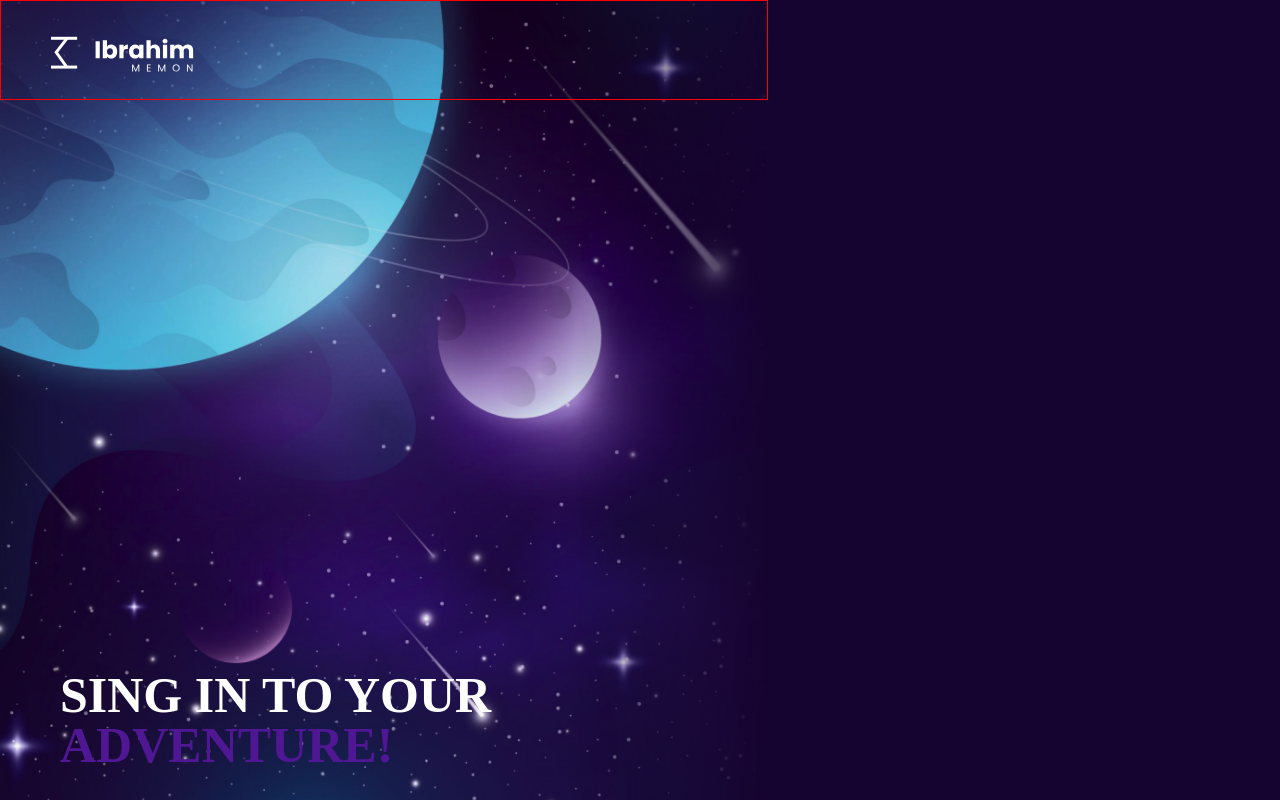
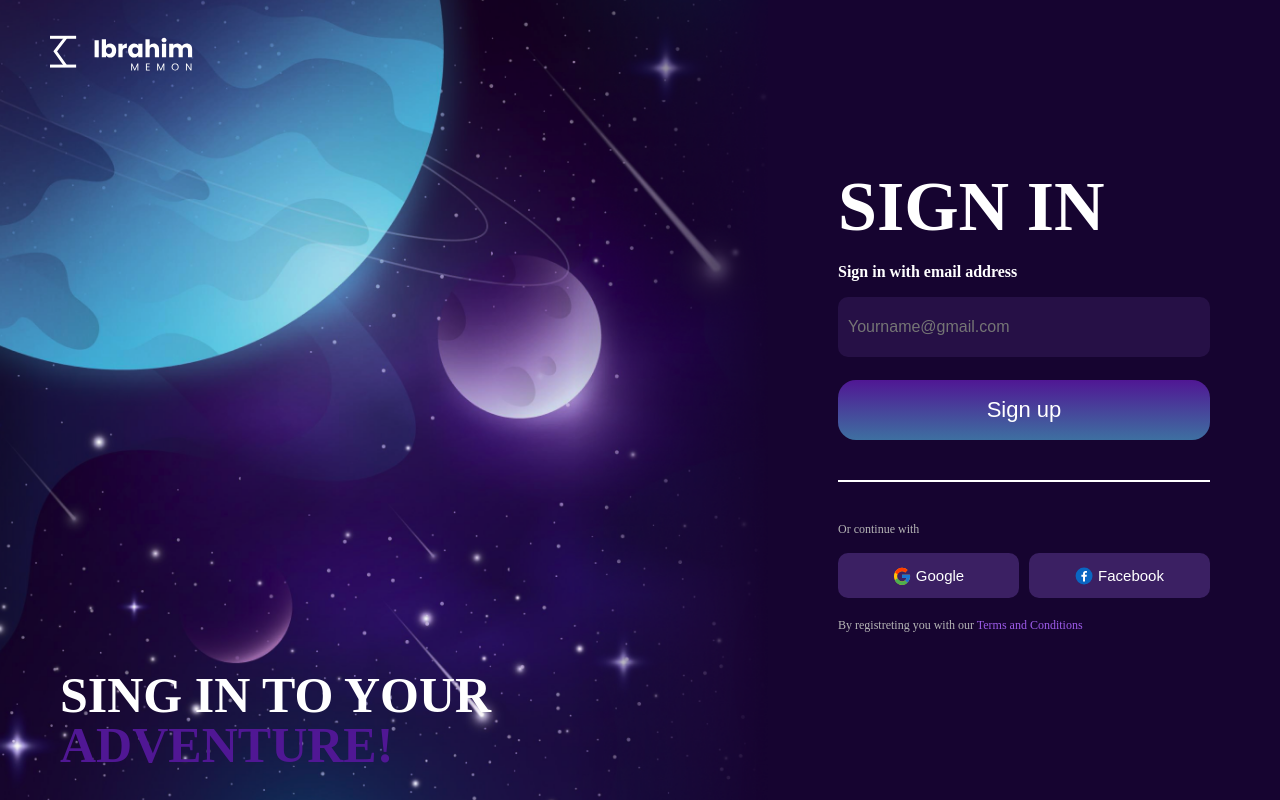
Before and after one commit to Fesantos12/login-Page-galaxia, a plain HTML site: page index.html in a window 1280 px wide. Drawn offline with Linux system fonts and the light colour scheme.

Commit message:
segunda parte feita faltando apenas últimos detalhes

```diff
--- a/assets/CSS/Style.css
+++ b/assets/CSS/Style.css
@@ -1,4 +1,5 @@
-@import url('https://fonts.googleapis.com/css2?family=Poppins:wght@300;400;500;700&display=swap');
+@import url('https://fonts.googleapis.com/css2?family=Poppins:wght@300;400;500;600;700&display=swap');
+
 
 * {
     margin: 0;
@@ -11,7 +12,15 @@ body {
     background-color: #160430;
 }
 
-.container {
+.main-container {
+    width: 100%;
+    height: 100vh;
+    display: flex;
+    align-items: center;
+    justify-content: space-between;
+}
+
+.container-logo {
     width: 60%;
     height: 100vh;
     background-image: url(../img/Background\ Image.png);
@@ -25,7 +34,6 @@ body {
 header {
     width: 100%;
     height: 100px;
-    border: 1px solid red;
     padding-left: 50px;
     padding-top: 30px;
 }
@@ -35,7 +43,7 @@ header {
     height: 45px;
 }
 
-.container h1 {
+.container-logo h1 {
     font-size: 50px;
     font-weight: bold;
     color: white;
@@ -45,6 +53,119 @@ header {
     line-height: 50px;
 }
 
-.container h1 span {
+.container-logo h1 span {
     color:#501794;
 }
+
+/* segunda parte */
+
+.container-form {
+    width: 40%;
+    height: 100vh;
+    padding: 0px 70px;
+    display: flex;
+    flex-direction: column;
+    justify-content: center;
+}
+
+.container-form h2 {
+    font-size: 70px;
+    color: white;
+    font-weight: bold;
+    text-transform: uppercase;
+}
+
+.container-form h4 {
+    margin-top: 16px;
+    font-size: 16px;
+    font-weight: bold;
+    color: white;
+}
+
+.container-form form {
+    width: 100%;
+    display: flex;
+    flex-direction: column;
+    gap: 23px;
+}
+
+.container-form form input {
+    width: 100%;
+    height: 60px;
+    padding: 0px 10px;
+    border-radius: 10px;
+    color: #A4A4A4;
+    background-color: #261046;
+    outline: none;
+    border: none;
+    margin-top: 16px;
+    font-size: 16px;
+}
+
+.container-form form .sign-in {
+    width: 100%;
+    height: 60px;
+    border: none;
+    outline: none;
+    border-radius: 18px;
+    font-size: 22px;
+    color: white;
+    background: linear-gradient(#501794, #3E70A1);
+    cursor: pointer;
+}
+
+.container-form .linha {
+    width: 100%;
+    border: 1px solid white;
+    margin-top: 40px;
+}
+
+.container-form .Or {
+    margin-top: 40px;
+    font-size: 12px;
+    color: #B6B6B6;
+}
+
+.container-form .buttons {
+    width: 100%;
+    margin-top: 16px;
+    display: flex;
+    justify-content: center;
+    align-items: center;
+    gap: 10px;
+}
+
+.container-form .buttons button {
+    width: 100%;
+    height: 45px;
+    border-radius: 10px;
+    color: white;
+    background-color: #3B2063;
+    border: none;
+    outline: none;
+    display: flex;
+    align-items: center;
+    justify-content: center;
+    font-size: 15px;
+    font-weight: 300;
+    gap: 5px;
+    cursor: pointer;
+}
+
+.container-form .buttons button img {
+    width: 18px;
+    height: 18px;
+}
+
+.container-form .by {
+    width: 100%;
+    left: 0;
+    font-size: 12px;
+    color: #B6B6B6;
+    margin-top: 20px;
+    font-weight: 500;
+}
+
+.container-form .by .colorido {
+    color: #9D5CE9;
+}
--- a/index.html
+++ b/index.html
@@ -7,19 +7,33 @@
     <title>Galaxy Login Page | Unker</title>
 </head>
 <body>
+    <div class="main-container">
 
-    <div class="container">
-        <Header>
-            <img class="logo" src="assets/img/Logo.svg" alt="">
-        </Header>
+        <div class="container-logo">
+            <Header>
+                <img class="logo" src="assets/img/Logo.svg" alt="">
+            </Header>
 
-        <h1>sing in to your <br> <span>adventure!</span></h1>
-    </div>
+            <h1>sing in to your <br> <span>adventure!</span></h1>
+        </div>
 
-    <div class="Form">
+        <div class="container-form">
+            <h2>sign in</h2>
+            <h4>Sign in with email address</h4>
+            <form>
+                <input type="email" name="" id="email" placeholder="Yourname@gmail.com">
+                <button class="sign-in">Sign up</button>
+            </form>
+            <span class="linha"></span>
+            <span class="Or">Or continue with</span>
+            <div class="buttons">
+                <button><img src="assets/img/Google Logo.svg" alt="">Google</button>
+                <button><img src="assets/img/Facebook Logo.svg" alt="">Facebook</button>
+            </div>
+            <span class="by">By registreting you with our <span class="colorido">Terms and Conditions</span></span>
+        </div>
 
     </div>
-
 
 
 
```
Also changed, not shown: assets/img/Facebook Logo.svg (added), assets/img/Google Logo.svg (added).
